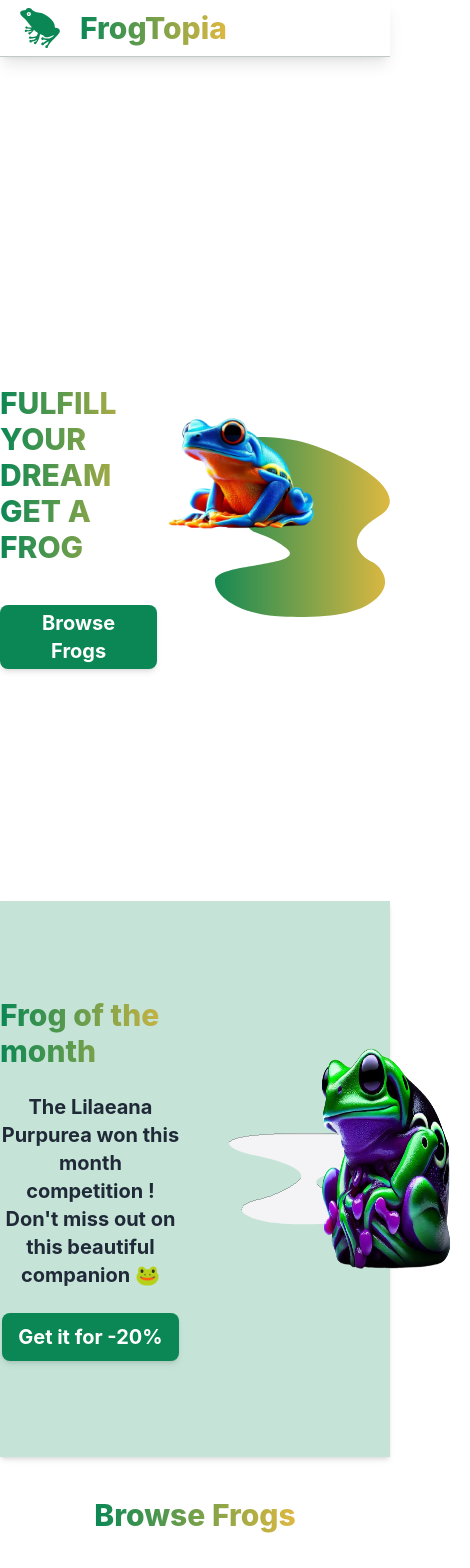
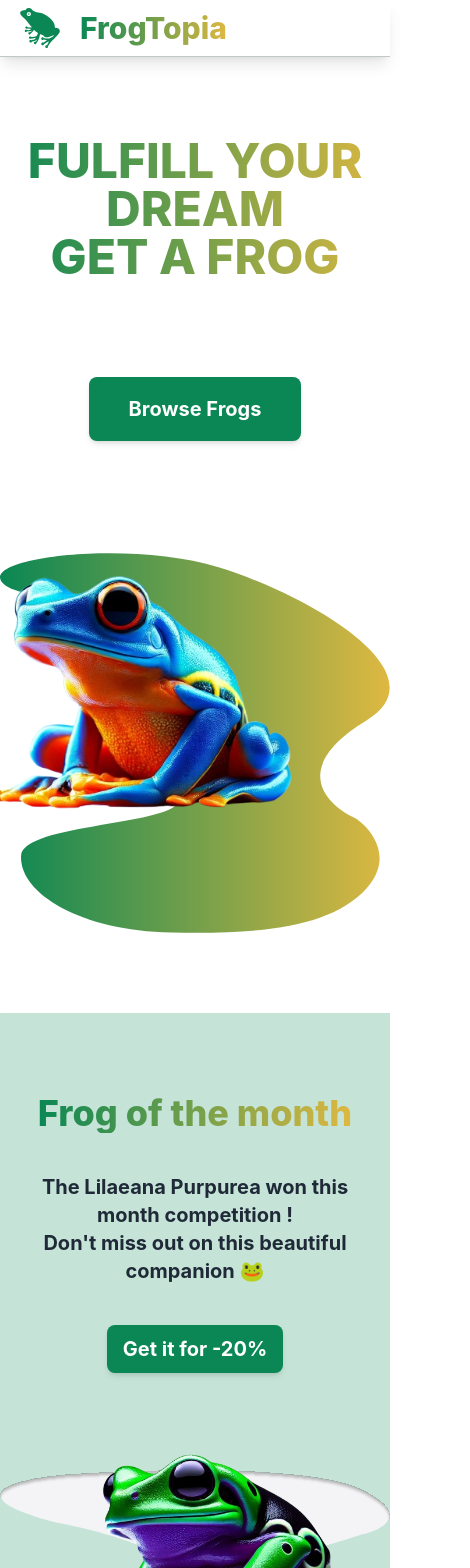
Before and after one commit to GWartelle/FrogTopia, a Vue app: page / in a window 390 px wide. Shown: the top 1568 px of the page, 470 px wide, since content can reach past the window. Built offline with nearby package versions, Linux system fonts and the light colour scheme; some icons are missing.

Commit message:
Update responsivity

```diff
--- a/src/components/Browse.vue
+++ b/src/components/Browse.vue
@@ -49,9 +49,9 @@ const frogsData = [
 
 <template>
   <section id="browse" class="flex justify-center">
-    <div class="max-w-4xl flex flex-col items-center gap-10 py-10">
+    <div class="max-w-5xl flex flex-col items-center gap-20 py-20">
       <h2
-        class="font-extrabold text-3xl bg-gradient-to-r from-primary to-accent text-transparent bg-clip-text"
+        class="font-extrabold text-4xl bg-gradient-to-r from-primary to-accent text-transparent bg-clip-text"
       >
         Browse Frogs
       </h2>
@@ -61,7 +61,7 @@ const frogsData = [
         <input type="text" class="grow" placeholder="Search for a frog..." />
         <v-icon name="hi-search" fill="#002A19" />
       </label>
-      <div class="flex flex-wrap justify-center gap-5">
+      <div class="flex flex-wrap justify-center gap-20">
         <Card
           v-for="(frog, index) in frogsData"
           :key="index"
--- a/src/components/Card.vue
+++ b/src/components/Card.vue
@@ -21,7 +21,7 @@ defineProps({
 
 <template>
   <div
-    class="bg-secondary rounded-lg shadow-md max-w-sm flex flex-col items-center gap-3 px-3 py-5"
+    class="bg-secondary rounded-lg shadow-md max-w-sm flex flex-col items-center gap-5 px-3 py-5 mx-5"
   >
     <img
       :src="image"
--- a/src/components/Footer.vue
+++ b/src/components/Footer.vue
@@ -1,13 +1,33 @@
 <script setup></script>
 <template>
   <footer class="px-5 py-2 border-t border-dark border-opacity-25 shadow-lg">
-    <div class="relative flex justify-end">
-      <div class="absolute left-1/2 transform -translate-x-1/2 flex gap-20">
+    <div class="relative flex justify-end items-center">
+      <!-- Links for large screens -->
+      <div
+        class="hidden lg:flex absolute left-1/2 transform -translate-x-1/2 gap-20"
+      >
         <a href="#" class="font-bold text-xl"> About us </a>
         <a href="#" class="font-bold text-xl"> Policies </a>
         <a href="#" class="font-bold text-xl"> Contact us </a>
       </div>
-      <a href="#" class="font-bold text-xl"> Back to top </a>
+
+      <!-- Dropdown for small screens -->
+      <div
+        class="lg:hidden dropdown dropdown-top absolute left-1/2 transform -translate-x-1/2"
+      >
+        <button tabindex="0" class="font-bold text-xl">More</button>
+        <ul
+          tabindex="0"
+          class="dropdown-content menu bg-base-100 rounded-box z-50 w-52 p-2 shadow"
+        >
+          <li><a href="#" class="font-bold text-xl">About us</a></li>
+          <li><a href="#" class="font-bold text-xl">Policies</a></li>
+          <li><a href="#" class="font-bold text-xl">Contact us</a></li>
+        </ul>
+      </div>
+
+      <!-- Back to top link -->
+      <a href="#hero" class="font-bold text-xl"> Back to top </a>
     </div>
   </footer>
 </template>
--- a/src/components/Hero.vue
+++ b/src/components/Hero.vue
@@ -4,27 +4,28 @@ import vector1 from "@/assets/vector-background-1.svg";
 </script>
 
 <template>
-  <section id="hero" class="pt-24 h-screen flex justify-center">
-    <div class="flex gap-12 items-center">
-      <div class="flex flex-col justify-center items-center gap-10">
+  <section id="hero" class="lg:h-screen py-20 flex justify-center">
+    <div class="flex gap-28 items-center flex-col lg:flex-row">
+      <div class="flex flex-col justify-center items-center gap-24">
         <h1
-          class="font-extrabold text-3xl bg-gradient-to-r from-primary to-accent text-transparent bg-clip-text"
+          class="font-extrabold text-5xl bg-gradient-to-r from-primary to-accent text-transparent bg-clip-text text-center lg:text-left"
         >
           FULFILL YOUR DREAM<br />GET A FROG
         </h1>
-        <button
+        <a
+          href="#browse"
           class="btn btn-lg px-10 border-none bg-primary text-light hover:bg-accent font-bold text-xl shadow-md"
         >
           Browse Frogs
-        </button>
+        </a>
       </div>
       <div class="relative">
         <img
           :src="frog1"
           alt="beautidul blue frog"
-          class="w-96 absolute right-14 bottom-14"
+          class="absolute right-14 bottom-14"
         />
-        <img :src="vector1" alt="vector background" class="w-96" />
+        <img :src="vector1" alt="vector background" class="" />
       </div>
     </div>
   </section>
--- a/src/components/Navbar.vue
+++ b/src/components/Navbar.vue
@@ -4,7 +4,7 @@ import logo from "@/assets/frog-logo.svg";
 
 <template>
   <header
-    class="bg-light bg-opacity-60 backdrop-blur-lg px-5 py-2 flex justify-between border-b border-dark border-opacity-25 sticky top-0 shadow-lg z-50"
+    class="bg-light bg-opacity-60 backdrop-blur-lg px-5 py-2 flex justify-between border-b border-dark border-opacity-25 sticky top-0 shadow-lg z-50 w-full"
   >
     <!-- Logo section -->
     <a href="#hero" class="flex gap-5 items-center">
--- a/src/components/Promo.vue
+++ b/src/components/Promo.vue
@@ -4,18 +4,15 @@ import vector2 from "@/assets/vector-background-2.svg";
 </script>
 
 <template>
-  <section
-    id="promo"
-    class="h-auto py-24 bg-secondary flex justify-center shadow-md"
-  >
-    <div class="flex gap-12 items-center">
-      <div class="flex flex-col items-center gap-6 max-w-96">
+  <section id="promo" class="py-20 bg-secondary flex justify-center shadow-md">
+    <div class="flex gap-20 items-center flex-col lg:flex-row">
+      <div class="flex flex-col items-center gap-10 max-w-96">
         <h2
-          class="font-extrabold text-3xl bg-gradient-to-r from-primary to-accent text-transparent bg-clip-text"
+          class="font-extrabold text-4xl bg-gradient-to-r from-primary to-accent text-transparent bg-clip-text"
         >
           Frog of the month
         </h2>
-        <p class="text-center font-bold text-xl">
+        <p class="text-center font-bold text-xl px-5">
           The Lilaeana Purpurea won this month competition ! <br />
           Don't miss out on this beautiful companion 🐸
         </p>
@@ -29,7 +26,7 @@ import vector2 from "@/assets/vector-background-2.svg";
         <img
           :src="frog2"
           alt="gentle purple frog"
-          class="absolute h-72 left-20 bottom-1"
+          class="absolute h-72 w-72 left-20 bottom-0"
         />
         <img :src="vector2" alt="vector backaground" class="h-64" />
       </div>
--- a/src/components/Reviews.vue
+++ b/src/components/Reviews.vue
@@ -5,9 +5,9 @@
     id="reviews"
     class="h-auto mb-10 bg-secondary flex justify-center shadow-md"
   >
-    <div class="max-w-4xl flex flex-col items-center gap-5 py-10">
+    <div class="max-w-4xl flex flex-col items-center gap-5 py-10 px-5">
       <h2
-        class="text-center font-extrabold text-3xl bg-gradient-to-r from-primary to-accent text-transparent bg-clip-text"
+        class="text-center font-extrabold text-4xl bg-gradient-to-r from-primary to-accent text-transparent bg-clip-text"
       >
         Thinking about getting a frog? <br />
         Let our happy customers convince you!
```
